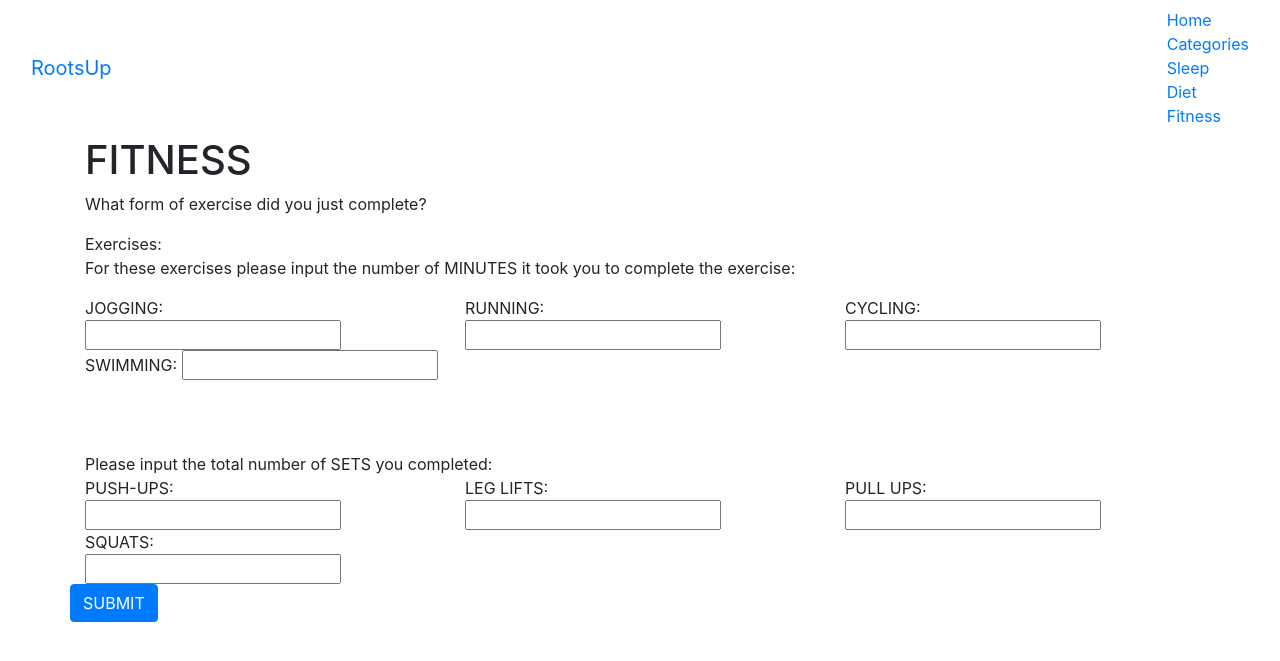
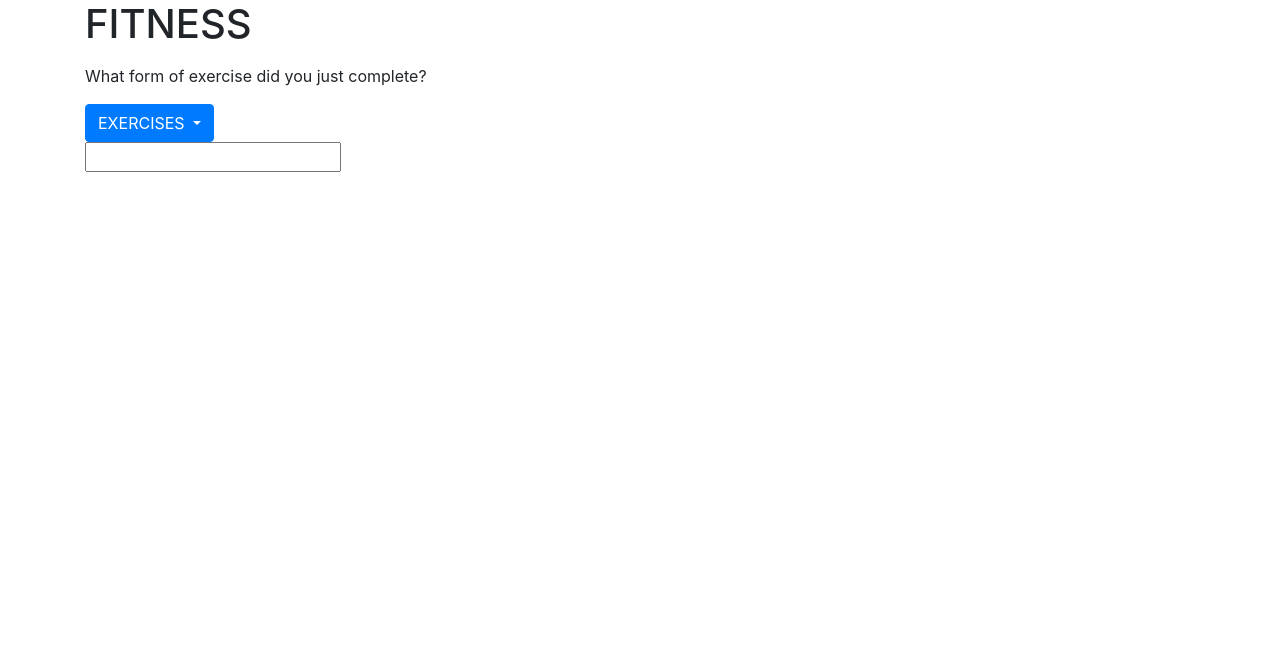
Before and after one commit to katherine81779/rootsup, a Flask app: page /fitness in a window 1280 px wide. Shown: the top 661 px of the page. Run offline with Flask 2, Linux system fonts and the light colour scheme; some libraries are stand-ins or nearby versions.

Commit message:
modify fitness

```diff
--- a/templates/fitness.html
+++ b/templates/fitness.html
@@ -3,96 +3,43 @@
 <html>
 <head>
 	<title> rootsup </title>
-	<link rel = "stylesheet" href="https://maxcdn.bootstrapcdn.com/	bootstrap/4.3.1/css/bootstrap.min.css">
+	<meta name="viewport" content="width=device-width, initial-scale=1">
+  	<link rel="stylesheet" href="https://maxcdn.bootstrapcdn.com/bootstrap/4.3.1/css/bootstrap.min.css">
+  	<script src="https://ajax.googleapis.com/ajax/libs/jquery/3.4.1/jquery.min.js"></script>
+  	<script src="https://cdnjs.cloudflare.com/ajax/libs/popper.js/1.14.7/umd/popper.min.js"></script>
+  	<script src="https://maxcdn.bootstrapcdn.com/bootstrap/4.3.1/js/bootstrap.min.js"></script>
 </head>
 
 
 
 <body>
-
-<nav class="navbar navbar-default">
-  <div class="container-fluid">
-    <div class="navbar-header">
-      <a class="navbar-brand" href="#">RootsUp</a>
-    </div>
-    <ul class="nav navbar-nav">
-      <li class="active"><a href="/">Home</a></li>
-      <li><a href="/categories">Categories</a></li>
-      <li><a href="/sleep">Sleep</a></li>
-      <li><a href="#">Diet</a></li>
-      <li><a href="/fitness">Fitness</a></li>
-    </ul>
-  </div>
-</nav>
-
 <div class = "container">
 	<h1> FITNESS </font> </h1>
+
+	<p>
+
 	<p> What form of exercise did you just complete? </p>
 
-	<p>
-	Exercises: <br>
-	For these exercises please input the number of MINUTES it took you
-	to complete the exercise:<br>
-
 	<form>
-	<div class = "row">
-	<div class = "col">
-	JOGGING: <br>
-	<input type = "text" name = "jog">
-	<br>
-	</div>
-
-	<div class = "col">
-	RUNNING: <br>
-	<input type = "text" name = "run">
-	<br>
-	</div>
-
-	<div class = "col">
-	CYCLING: <br>
-	<input type = "text" name = "cycle">
-	<br>
-	</div>
-
-	<div class = "col">
-	SWIMMING:
-	<input type = "text" name = "swim">
-	<br>
-	</div>
-
-	</div>
-
-
-	<br> <br> <br>
-
-	Please input the total number of SETS you completed: <br>
-	<div class = "row">
-
-	<div class = "col">
-	PUSH-UPS: <br>
-	<input type = "text" name = "pushup">
-	</div>
-	<div class = "col">
-	LEG LIFTS: <br>
-	<input type = "text" name = "run">
-	</div>
-	<div class = "col">
-	PULL UPS: <br>
-	<input type = "text" name = "pullup">
-	</div>
-	<div class = "col">
-	SQUATS: <br>
-	<input type = "text" name = "squats">
+	<div class = "dropdown">
+	<button type = "button" class = "btn btn-primary dropdown-toggle" data-toggle = "dropdown">
+	EXERCISES
+	</button>
+	<div class = "dropdown-menu">
+	<div class = "dropdown-header"> Enter MINUTES </div>
+	<a class="dropdown-item" href="#">Jogging</a>
+	<a class="dropdown-item" href="#">Running</a>
+    	<a class="dropdown-item" href="#">Cycling</a>
+	<a class="dropdown-item" href="#">Swimming</a>
+	<div class = "dropdown-header"> Enter REPS </div>
+	<a class="dropdown-item" href="#">Push-ups</a>
+	<a class="dropdown-item" href="#">Leg Lifts</a>
+    	<a class="dropdown-item" href="#">Squats</a>
+	<a class="dropdown-item" href="#">Pull-ups</a>
 	</div>
 	</div>
-
-	<div class = "row">
-	<br>
-	<button type="button" class="btn btn-primary">SUBMIT</button>
-	</div>
+	<input type = "text" name = "exercisenum"> <br>
 	</form>
-
-	</p>
 
 
 
```
Also changed, not shown: 2 other files.
